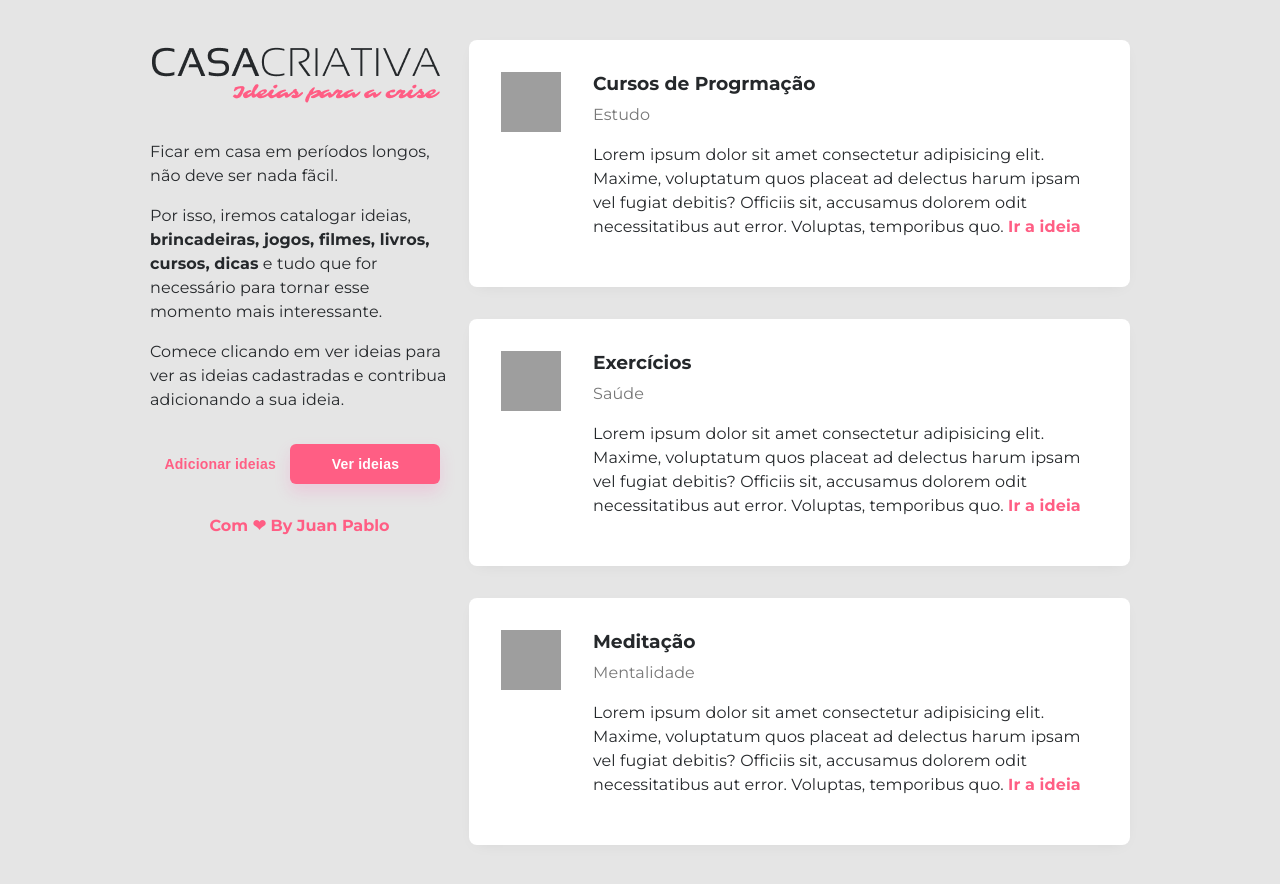
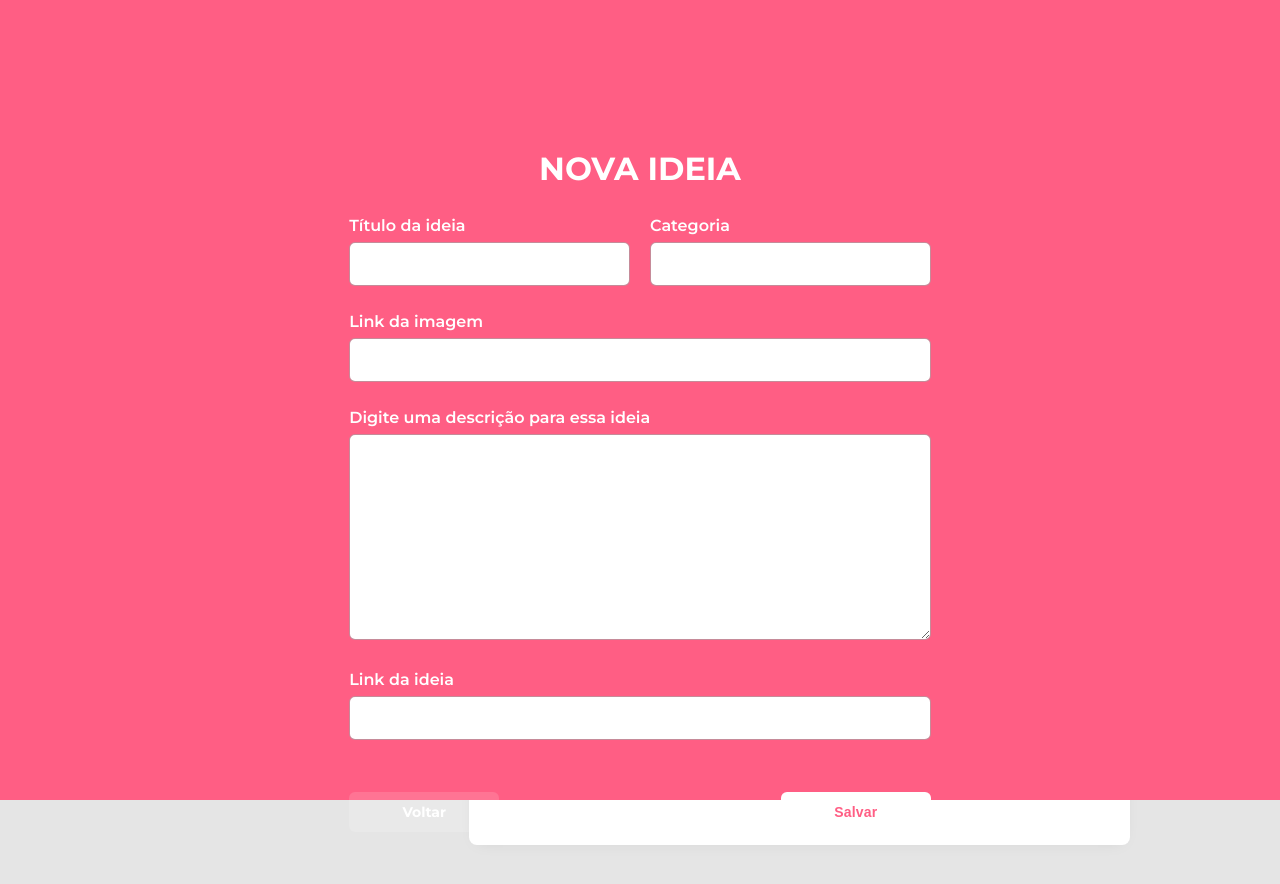
Before and after one commit to JuanPabllo/Casa_Criativa, a plain HTML site: page index.html in a window 1280 px wide. Both pictures are taken after a click on the button "Adicionar ideias". Drawn offline with Linux system fonts and the light colour scheme; grey boxes are pictures that could not be loaded.

Commit message:
Pagina de cadasrto

```diff
--- a/index.html
+++ b/index.html
@@ -5,7 +5,8 @@
     <meta charset="UTF-8">
     <meta name="viewport" content="width=device-width, initial-scale=1.0">
     <link rel="stylesheet" href="style.css">
-    <link href="https://fonts.googleapis.com/css2?family=Montserrat:wght@300;400;600;700;900&display=swap" rel="stylesheet">
+    <link href="https://fonts.googleapis.com/css2?family=Montserrat:wght@300;400;600;700;900&display=swap"
+        rel="stylesheet">
 
     <title>Casa Criativa</title>
 </head>
@@ -39,7 +40,7 @@
             </main>
 
             <section id="buttons">
-                <button>Adicionar ideias</button>
+                <button onclick="onOff()">Adicionar ideias</button>
                 <button class="fat">Ver ideias</button>
             </section>
 
@@ -55,45 +56,45 @@
 
         <section id="last-ideias">
             <div class="idea">
-                <img
-                src="https://image.flaticon.com/icons/svg/3029/3029739.svg"
-                alt="Imagem de curso de programação">
+                <img src="https://image.flaticon.com/icons/svg/3029/3029739.svg" alt="Imagem de curso de programação">
 
                 <div class="content">
                     <h3>Cursos de Progrmação</h3>
                     <p>Estudo</p>
                     <div class="description">
-                        Lorem ipsum dolor sit amet consectetur adipisicing elit. Maxime, voluptatum quos placeat ad delectus harum ipsam vel fugiat debitis? Officiis sit, accusamus dolorem odit necessitatibus aut error. Voluptas, temporibus quo.
+                        Lorem ipsum dolor sit amet consectetur adipisicing elit. Maxime, voluptatum quos placeat ad
+                        delectus harum ipsam vel fugiat debitis? Officiis sit, accusamus dolorem odit necessitatibus aut
+                        error. Voluptas, temporibus quo.
                         <a href="#">Ir a ideia</a>
                     </div>
                 </div>
             </div>
 
             <div class="idea">
-                <img
-                src="https://image.flaticon.com/icons/svg/3028/3028323.svg"
-                alt="Imagem de Exercícios">
+                <img src="https://image.flaticon.com/icons/svg/3028/3028323.svg" alt="Imagem de Exercícios">
 
                 <div class="content">
                     <h3>Exercícios</h3>
                     <p>Saúde</p>
                     <div class="description">
-                        Lorem ipsum dolor sit amet consectetur adipisicing elit. Maxime, voluptatum quos placeat ad delectus harum ipsam vel fugiat debitis? Officiis sit, accusamus dolorem odit necessitatibus aut error. Voluptas, temporibus quo.
+                        Lorem ipsum dolor sit amet consectetur adipisicing elit. Maxime, voluptatum quos placeat ad
+                        delectus harum ipsam vel fugiat debitis? Officiis sit, accusamus dolorem odit necessitatibus aut
+                        error. Voluptas, temporibus quo.
                         <a href="#">Ir a ideia</a>
                     </div>
                 </div>
             </div>
 
             <div class="idea">
-                <img
-                src="https://image.flaticon.com/icons/svg/3028/3028386.svg"
-                alt="Imagem de Meditação">
+                <img src="https://image.flaticon.com/icons/svg/3028/3028386.svg" alt="Imagem de Meditação">
 
                 <div class="content">
                     <h3>Meditação</h3>
                     <p>Mentalidade</p>
                     <div class="description">
-                        Lorem ipsum dolor sit amet consectetur adipisicing elit. Maxime, voluptatum quos placeat ad delectus harum ipsam vel fugiat debitis? Officiis sit, accusamus dolorem odit necessitatibus aut error. Voluptas, temporibus quo.
+                        Lorem ipsum dolor sit amet consectetur adipisicing elit. Maxime, voluptatum quos placeat ad
+                        delectus harum ipsam vel fugiat debitis? Officiis sit, accusamus dolorem odit necessitatibus aut
+                        error. Voluptas, temporibus quo.
                         <a href="#">Ir a ideia</a>
                     </div>
                 </div>
@@ -101,6 +102,52 @@
         </section>
     </div>
 
+
+    <!--Modal-->
+    <div id="modal" class="hide">
+        <div class="content">
+            <h1>Nova ideia</h1>
+
+            <form action="">
+
+                <div class="input-wrapper">
+                    <label for="title">Título da ideia</label>
+                    <input type="text" name="title" id="title">
+                </div>
+
+                <div class="input-wrapper">
+                    <label for="category">Categoria</label>
+                    <input type="text" name="category" id="title">
+                </div>
+
+                <div class="input-wrapper">
+                    <label for="image">Link da imagem</label>
+                    <input type="url" name="image" id="title">
+                </div>
+
+                <div class="input-wrapper">
+                    <label for="description">Digite uma descrição para essa ideia</label>
+                    <textarea name="description" cols="30" rows="10"> </textarea>
+
+                </div>
+
+                <div class="input-wrapper">
+                    <label for="link">Link da ideia</label>
+                    <input type="url" name="link">
+
+                </div>
+
+                <a href="#" onclick="onOff()">Voltar</a>
+                <button>Salvar</button>
+
+
+
+
+
+
+            </form>
+        </div>
+    </div>
     <script src="script.js"></script>
 </body>
 
--- a/script.js
+++ b/script.js
@@ -1,3 +1,3 @@
-document.querySelector("button.fat").addEventListener("click", function () {
-    document.querySelector("#footer").classList.toggle("hide")
-})
+function onOff() {
+    document.querySelector("#modal").classList.toggle("hide")
+}
--- a/style.css
+++ b/style.css
@@ -20,7 +20,8 @@ a:hover {
     text-decoration: none;
 }
 
-p, .description{
+p,
+.description {
     font-size: 16px;
     line-height: 24px;
     letter-spacing: 0.1px;
@@ -42,7 +43,7 @@ p, .description{
     margin-right: 20px;
 }
 
-main{
+main {
     margin: 32px 0;
 }
 
@@ -62,7 +63,7 @@ button {
     outline: none;
 }
 
-button:hover{
+button:hover {
     text-decoration: underline;
 }
 
@@ -80,11 +81,11 @@ button.fat {
 
 }
 
-button.fat:hover{
+button.fat:hover {
     text-decoration: none;
 }
 
-#buttons{
+#buttons {
     display: flex;
     justify-content: space-evenly;
     margin-bottom: 32px;
@@ -93,10 +94,21 @@ button.fat:hover{
 footer {
     text-align: center;
 
+    font-size: 14px;
+    font-weight: 400;
+    line-height: 18px;
+    letter-spacing: 0.2px;
+
+    color: #777;
+
+}
+
+footer a {
+    opacity: 0.7;
 }
 
 
-.idea{
+.idea {
     display: flex;
 
     box-shadow: 0 4px 16px -8px rgba(1, 1, 1, 0.1);
@@ -108,7 +120,7 @@ footer {
     margin-bottom: 32px;
 }
 
-.idea img{
+.idea img {
     width: 60px;
     height: 60px;
 
@@ -125,6 +137,140 @@ footer {
     color: #777;
 }
 
-.idea .description{
+.idea .description {
     margin: 16px 0;
 }
+
+
+
+/* Modal */
+
+#modal {
+    background: #ff5e84;
+
+    position: absolute;
+    top: 0;
+
+    width: 100vw;
+    height: 100vh;
+
+    display: flex;
+    justify-content: center;
+
+    transition: 500ms;
+
+}
+
+#modal .content {
+    margin-top: 128px;
+
+    color: white;
+
+}
+
+#modal .content h1 {
+    text-align: center;
+
+    text-transform: uppercase;
+}
+
+#modal form {
+    width: 80%;
+    max-width: 800px;
+
+    margin: 0 auto;
+
+    display: grid;
+    grid-template-columns: 1fr 1fr;
+    gap: 20px;
+
+}
+
+.content form div:nth-child(3),
+.content form div:nth-child(4),
+.content form div:nth-child(5) {
+    grid-column: span 2;
+}
+
+form input,
+form textarea {
+    width: 100%;
+
+    padding: 12px;
+
+    box-sizing: border-box;
+
+    border-radius: 6px;
+    border: 1px solid rgba(141, 25, 52, 0.5);
+
+    outline: none;
+
+    font-size: 16px;
+}
+
+form label {
+    font-weight: 600;
+    line-height: 32px;
+    letter-spacing: 0.8;
+}
+
+form a {
+    width: 150px;
+    height: 40px;
+
+    background-color: #ffffff22;
+    color: white;
+
+    display: flex;
+    align-items: center;
+    justify-content: center;
+
+    font-size: 14px;
+    font-weight: bold;
+
+    border-radius: 6px;
+
+    align-self: end;
+
+    transition: 400ms;
+}
+
+form a:hover{
+    background: #fff;
+    color: #ff5e84;
+
+    text-decoration: none;
+}
+
+form button {
+    background: white;
+
+    width: 150px;
+    height: 40px;
+
+    border-radius: 6px;
+
+    cursor: pointer;
+
+    margin-top: 32px;
+
+    grid-column: 2;
+
+    justify-self: end;
+
+    transition: 400ms;
+}
+
+form button:hover {
+    background-color: #0984c3;
+    color: white;
+
+    text-decoration: none;
+}
+
+#modal.hide {
+    opacity: 0;
+
+    visibility: hidden;
+
+}
```
